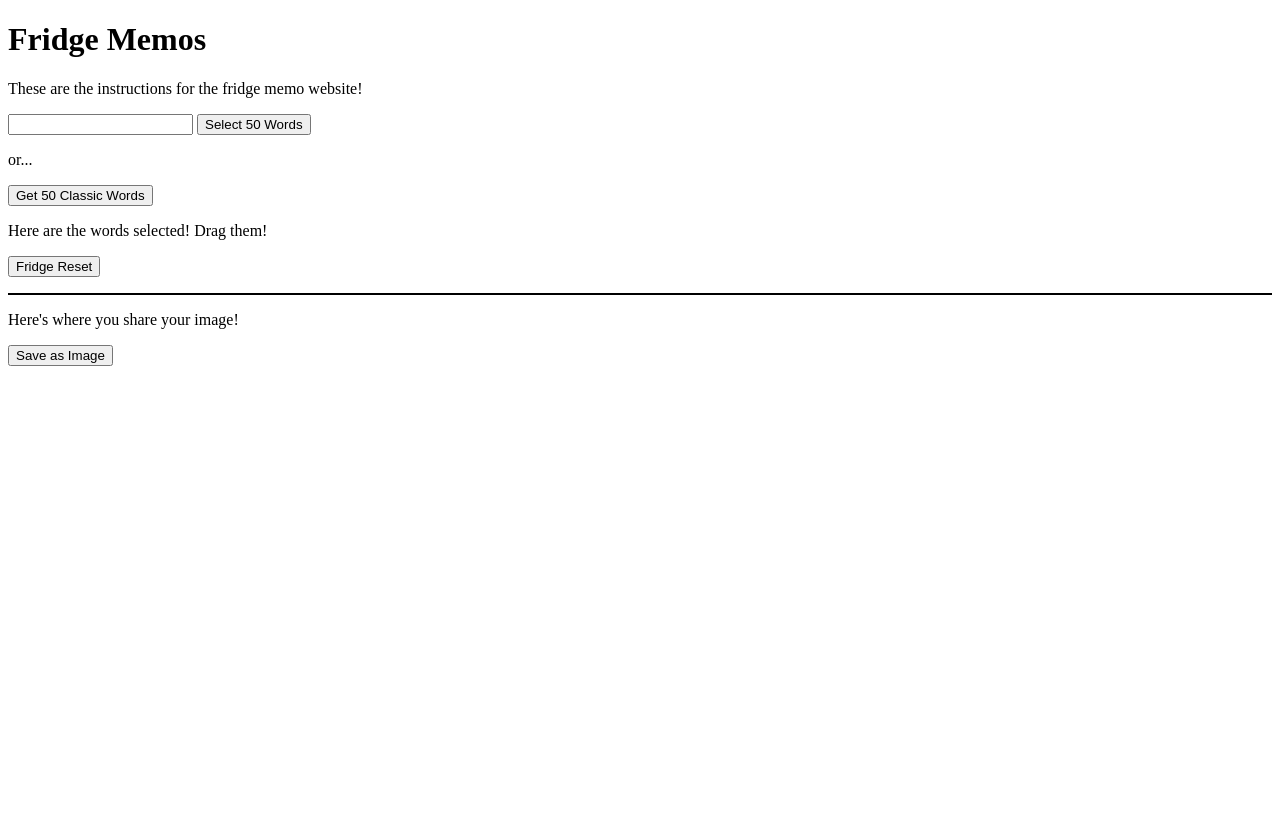
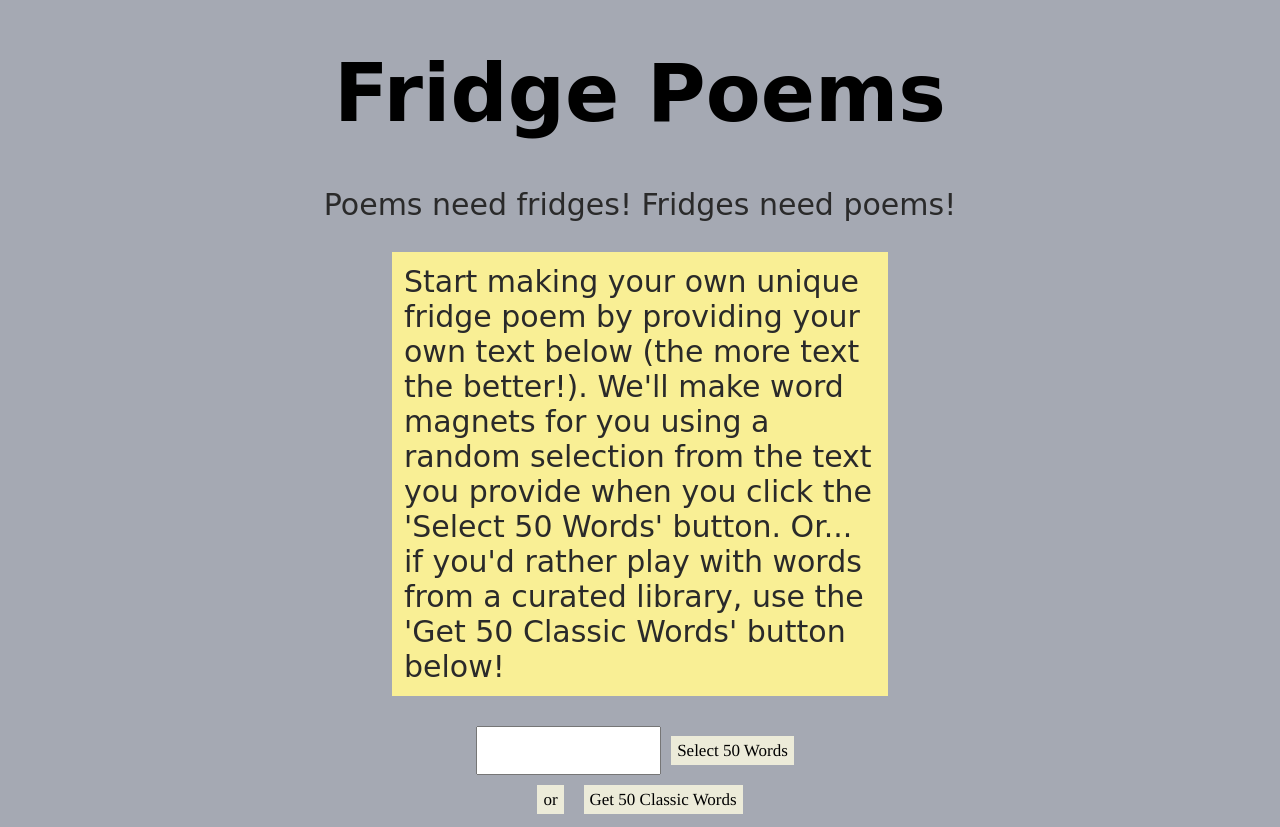
Before and after one commit to MeganSorenson/fridgeMagnets, a plain HTML site: page index.html in a window 1280 px wide. Shown: the top 827 px of the page. Before the commit the page ends 800 px from the top, so only its background shows below. Drawn offline with Linux system fonts and the light colour scheme; a script that the page names is missing; a web font is replaced by a local one.

Commit message:
css done... not purdy but kinda works

```diff
--- a/index.html
+++ b/index.html
@@ -7,41 +7,59 @@
     <meta name="viewport" content="width=device-width, initial-scale=1.0">
     <title>Fridge Memos</title>
     <link rel="stylesheet" href="styles.css">
+    <link rel="preconnect" href="https://fonts.googleapis.com">
+    <link rel="preconnect" href="https://fonts.gstatic.com" crossorigin>
+    <link href="https://fonts.googleapis.com/css2?family=Patrick+Hand+SC&display=swap" rel="stylesheet">
 </head>
 
-
-<h1>Fridge Memos</h1>
+<body class="body">
+        <h1 class="title">Fridge Poems</h1>
 
         <!-- instruction blurb -->
-<p>
-    These are the instructions for the fridge memo website!
+        <p class="sub-text">
+            Poems need fridges! Fridges need poems!
+        </p>
+
+        <p class="text1">
+            Start making your own unique fridge poem by providing your own text below (the more text the better!). We'll
+            make
+            word magnets for you using a random selection from the text you provide when you click the 'Select 50
+            Words' button. Or... if you'd rather play with words from a curated library, use the 'Get 50 Classic Words'
+            button
+            below!
         </p>
 
         <!-- text input for selection of words and submit button -->
         <form class="text-submit">
-    <input id="input-text" class="text-input" type="text">
-    <input class="submit-button" type="button" value="Select 50 Words" onclick="processText()">
-    <p>or...</p>
+            <input class="text-input" type="text">
+            <input class="button" type="button" value="Select 50 Words" onclick="processText()">
         </form>
+        <div class="other-button">
+            <button class="button"> or</button>
 
-<button id="classic-game" class="classic-button" onclick="defaultText()"> Get 50 Classic Words</button>
-
+            <button id="classic-game" class="button" onclick="defaultText()"> Get 50 Classic Words</button>
+        </div>
         <!-- selected words (will be drag and drop -> https://www.geeksforgeeks.org/html-drag-and-drop/)-->
-<p>
-    Here are the words selected! Drag them!
+        <p class="text2">
+            Your word magnets will show up below. Drag them around to make your very own fridge poem! To throw away a
+            magnet,
+            drag it out the bottom of the screen. To start fresh, click the 'Fridge Reset' button. To
+            save your fridge poem, click the 'Save as Image'
+            button at the bottom of the page.
         </p>
-<button class="clear-button" onclick="resetFridge()">Fridge Reset</button>
-<p></p>
+        <div class="reset-button">
+            <button class="button" onclick="resetFridge()">Fridge Reset</button>
+        </div>
         <!-- drag and drop section -->
         <div class="container" id="container"></div>
 
 
         <!-- save image and share button -->
         <p>
-    Here's where you share your image!
+
         </p>
 
-<button id="save" class="save-button">Save as Image</button>
+        <button class="button">Save as Image</button>
 
 
         <!-- Konva library for moving magnets -->
--- a/styles.css
+++ b/styles.css
@@ -1,3 +1,94 @@
+.body {
+    background-color: #a5a9b3;
+}
+
+.handle {
+    background-color: black;
+    width: 30px;
+    margin-left: 8vw;
+}
+
+.title {
+    display: flex;
+    justify-content: center;
+    margin-top: 10;
+
+    font-family: 'Patrick Hand SC', cursive;
+    font-size: 80px;
+    line-height: 80px;
+    color: #000000;
+}
+
+.sub-text {
+    display: flex;
+    justify-content: center;
+    margin-top: 0;
+
+    font-family: 'Patrick Hand SC', cursive;
+    font-size: 30px;
+    line-height: 35px;
+    color: #2a2a2a;
+}
+
+.text1 {
+    display: flex;
+    justify-content: left;
+    margin-top: 10px;
+    margin-left: 30vw;
+    margin-right: 30vw;
+    padding: 12px;
+
+    font-family: 'Patrick Hand SC', cursive;
+    font-size: 30px;
+    line-height: 35px;
+    color: #2a2a2a;
+
+    background-color: rgb(249, 239, 149);
+}
+
+.text2 {
+    display: flex;
+    justify-content: left;
+    margin-top: 10px;
+    margin-left: 30vw;
+    margin-right: 30vw;
+    padding: 12px;
+
+    font-family: 'Patrick Hand SC', cursive;
+    font-size: 30px;
+    line-height: 35px;
+    color: #2a2a2a;
+
+    background-color: rgb(249, 239, 149);
+}
+
+.button {
+    font-family: 'Times';
+    font-size: 17px;
+    line-height: 27px;
+    color: #000000;
+
+    background-color: #ECEBD9;
+    outline: none;
+    border: none;
+    margin: 10px;
+}
+
+.text-submit {
+    display: flex;
+    justify-content: center
+}
+
+.other-button {
+    display: flex;
+    justify-content: center;
+}
+
+.reset-button {
+    display: flex;
+    justify-content: center
+}
+
 .container {
     margin: 0;
     padding: 0;
```
Lines whose indentation alone changed are shown as unchanged.
